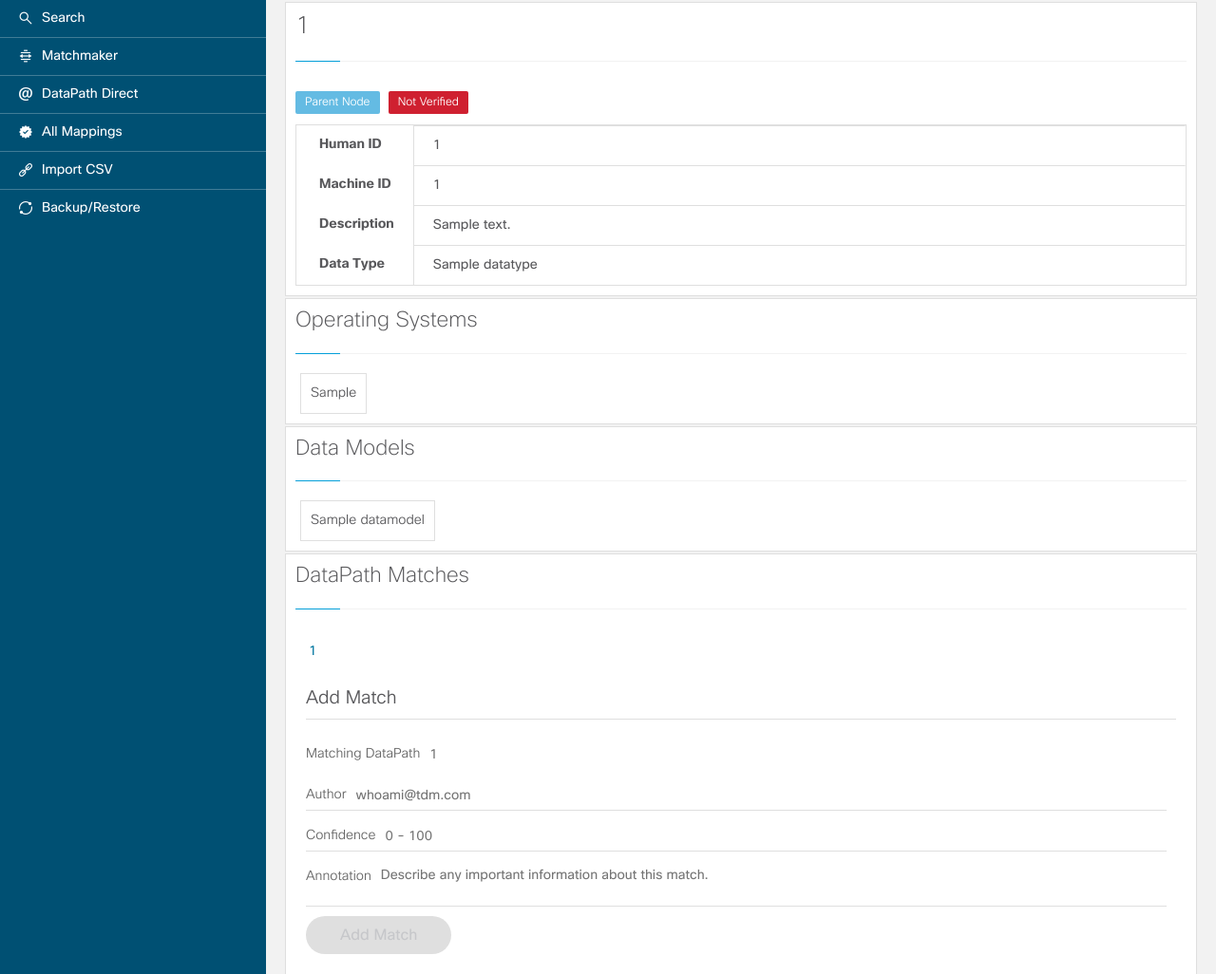
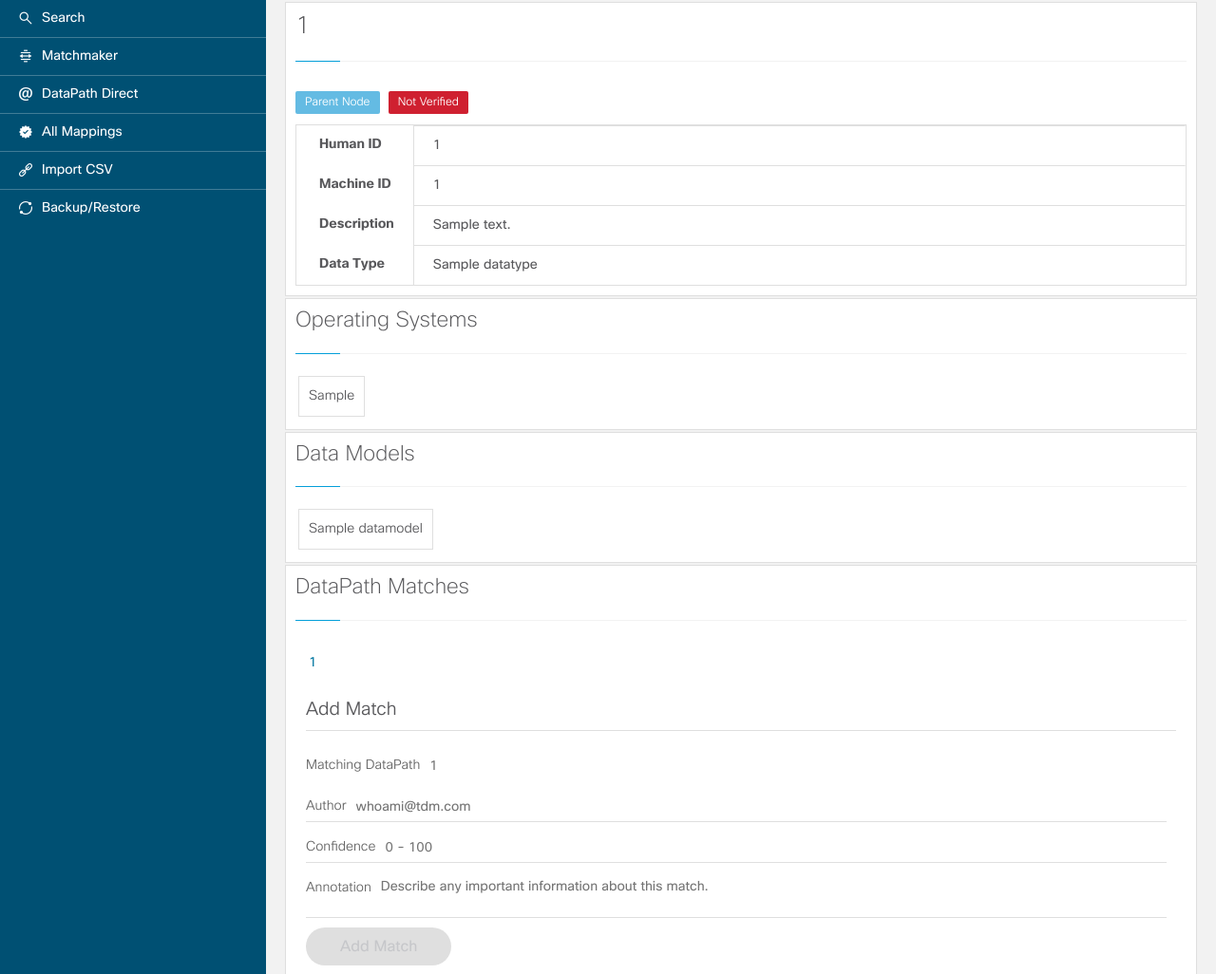
Before and after one commit to cisco-ie/tdm, a Flask app: template web/src/web/templates/datapath.html in a window 1280 px wide. Shown: the part 95-1121 px from the top of the page at 95% size. Run offline with Flask 2, Linux system fonts and the light colour scheme; the template is opened without the code that fills it: values that come from a table or form of the project are taken from there, most other values are stand-ins (such as "Sample title", 1, 10 or a date in 2020); some libraries are stand-ins or nearby versions.

Commit message:
OS/Model panel margin 3px

```diff
--- a/web/src/web/templates/datapath.html
+++ b/web/src/web/templates/datapath.html
@@ -188,7 +188,7 @@ function restoreElement(elementId) {
             <div class="divider divider--accent-blue"></div>
             <ul class="list list--inline list--compressed list--highlight">
                 {% for os_release in datapath_oses %}
-                <li style="margin-left: 5px; margin-right: 5px;"><div class="panel panel--bordered">{{ os_release }}</div></li>
+                <li style="margin: 3px;"><div class="panel panel--bordered">{{ os_release }}</div></li>
                 {% endfor %}
             </ul>
             {% endif %}
@@ -205,7 +205,7 @@ function restoreElement(elementId) {
             <div class="divider divider--accent-blue"></div>
             <ul class="list list--inline list--compressed list--highlight">
                 {% for datamodel in datapath_models %}
-                <li style="margin-left: 5px; margin-right: 5px;"><div class="panel panel--bordered">{{ datamodel }}</div></li>
+                <li style="margin: 3px;"><div class="panel panel--bordered">{{ datamodel }}</div></li>
                 {% endfor %}
             </ul>
             {% endif %}
```
